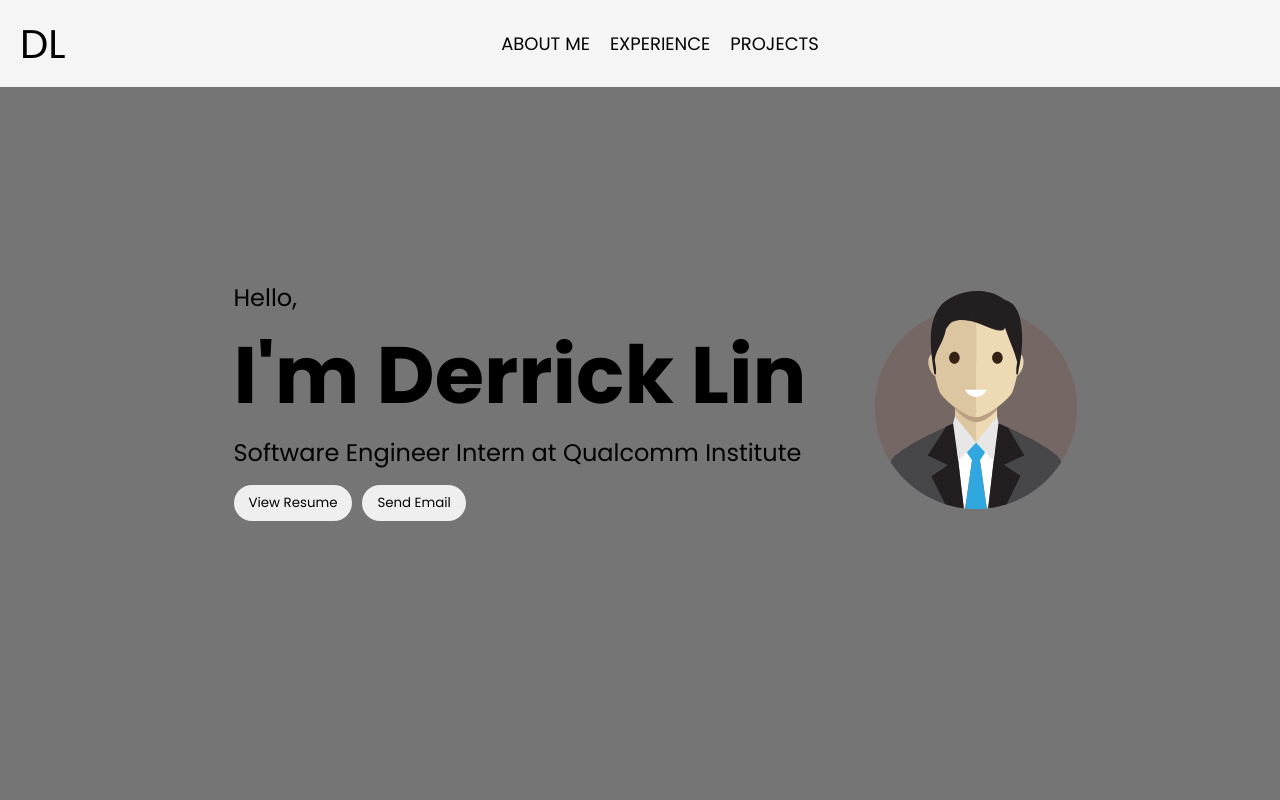
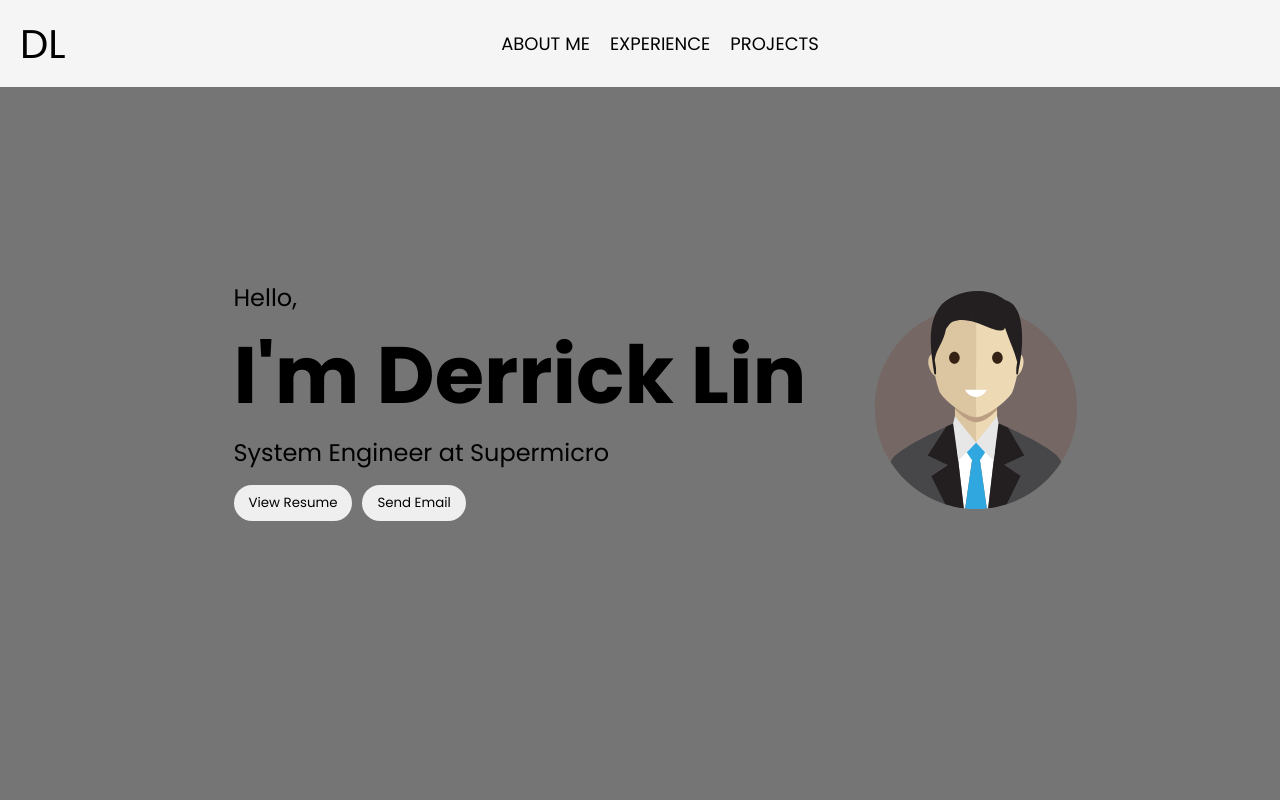
Before and after one commit to derryl0925/derryl0925.github.io, a plain HTML site: page index.html in a window 1280 px wide. Shown: the top 800 px of the page. Drawn offline with Linux system fonts and the light colour scheme.

Commit message:
Update index.html

```diff
--- a/index.html
+++ b/index.html
@@ -31,7 +31,7 @@
       <article>
         <p class="fade-in">Hello,</p>
         <h3 class="fade-in">I'm Derrick Lin</h3>
-        <p class="fade-in">Software Engineer Intern at Qualcomm Institute</p>
+        <p class="fade-in">System Engineer at Supermicro</p>
         <div id="about-btns">
           <button class="fade-in">
             <a href="source/assets/resume/Derrick_Lin_Resume.pdf" target="_blank">View Resume</a>
@@ -77,12 +77,11 @@
        <!--<div class="box">
           <article>
             <picture>
-              <img class="company-logo" src="source/assets/images/cardea_bio.webp" alt="Cardea Bio Logo"
+              <img class="company-logo" src="source/assets/images/Supermicro.webp" alt="Supermicro Logo"
                 loading="lazy" />
             </picture>
             <p>
-              Automated science experiments with liquid-handling robots and
-              created an application to upload procedures to the robot.
+              Trained neural network on custom built prototype servers.
             </p>
           </article>
         </div>
```
